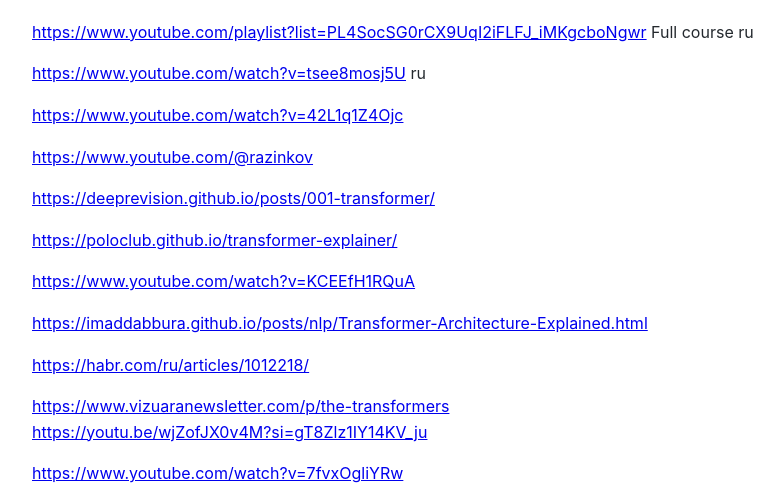
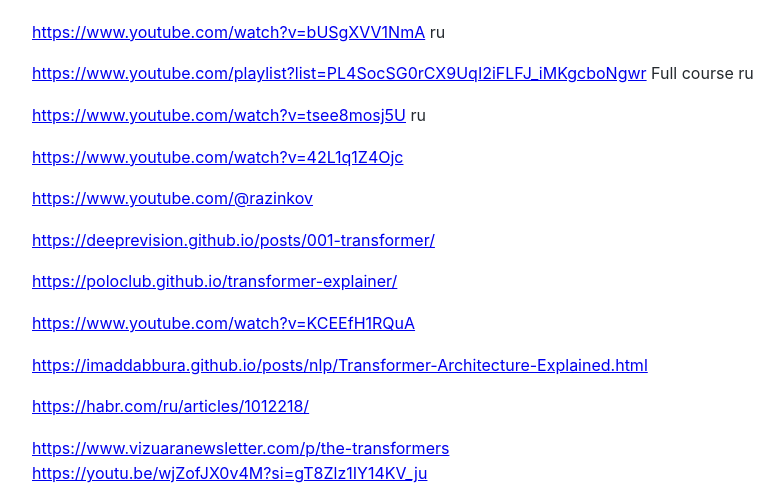
Before and after one commit to Michael-Lubinsky/michael-lubinsky.github.com, a Jekyll site: the page built from ml/transformer.md, in a window 1280 px wide and 900 px high, scrolled down 920 px, cut to the strip 238-737 px from the top of the window. Shown: the whole strip, without its empty margins (158-942 px from the left). Built offline with Jekyll 4.4.1, drawn with Linux system fonts in a browser that asks for light colours; our own code applies the rules of GitHub Pages for plain Markdown files.

Commit message:
Update transformer.md

```diff
--- a/ml/transformer.md
+++ b/ml/transformer.md
@@ -1,6 +1,8 @@
 ## Transformers
 
 <img width="1008" height="1056" alt="image" src="https://github.com/user-attachments/assets/8f5bdbee-dfae-4095-8317-0cf71493eacb" />
+
+<https://www.youtube.com/watch?v=bUSgXVV1NmA> ru
 
 <https://www.youtube.com/playlist?list=PL4SocSG0rCX9UqI2iFLFJ_iMKgcboNgwr> Full course ru
 
```
